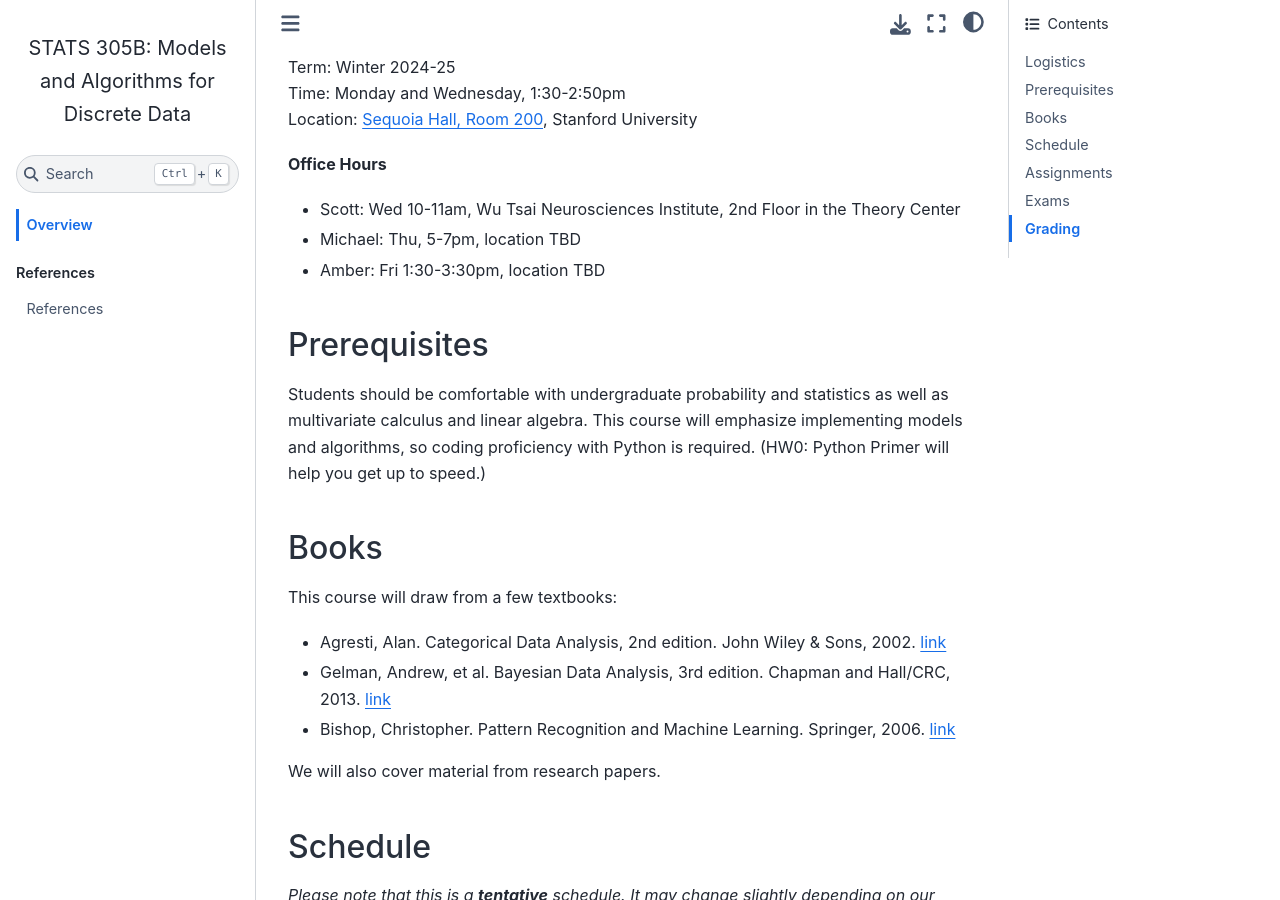
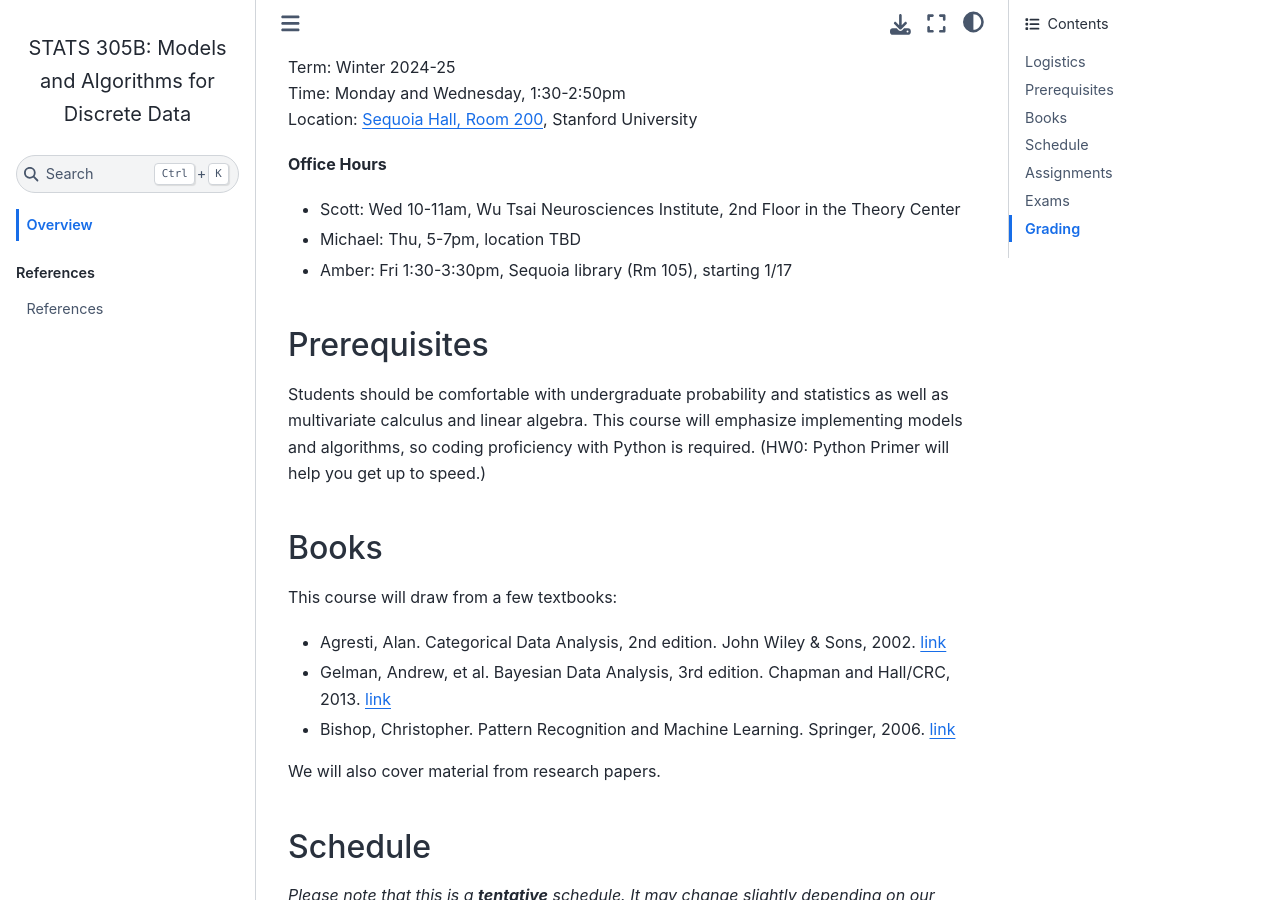
Before and after one commit to slinderman/stats305b, a Jupyter Book: the page built from index.md, in a window 1280 px wide and 900 px high, scrolled down 469 px. Built offline with Jupyter Book 1.0.4 settings and Sphinx 7.4.7 and the Sphinx Book theme 1.1.4, drawn with Linux system fonts in a browser that asks for light colours; pages that are not in the unit, such as notebooks, are missing from menus; cross-references to code outside the pages are shown as plain code.

Commit message:
Update Amber's OH

```diff
--- a/index.md
+++ b/index.md
@@ -12,7 +12,7 @@ Location: [Sequoia Hall, Room 200](https://campus-map.stanford.edu/?srch=Sequoia
 **Office Hours**
 - Scott: Wed 10-11am, Wu Tsai Neurosciences Institute, 2nd Floor in the Theory Center
 - Michael: Thu, 5-7pm, location TBD
-- Amber: Fri 1:30-3:30pm, location TBD
+- Amber: Fri 1:30-3:30pm, Sequoia library (Rm 105), starting 1/17
 
 
 ## Prerequisites
```
